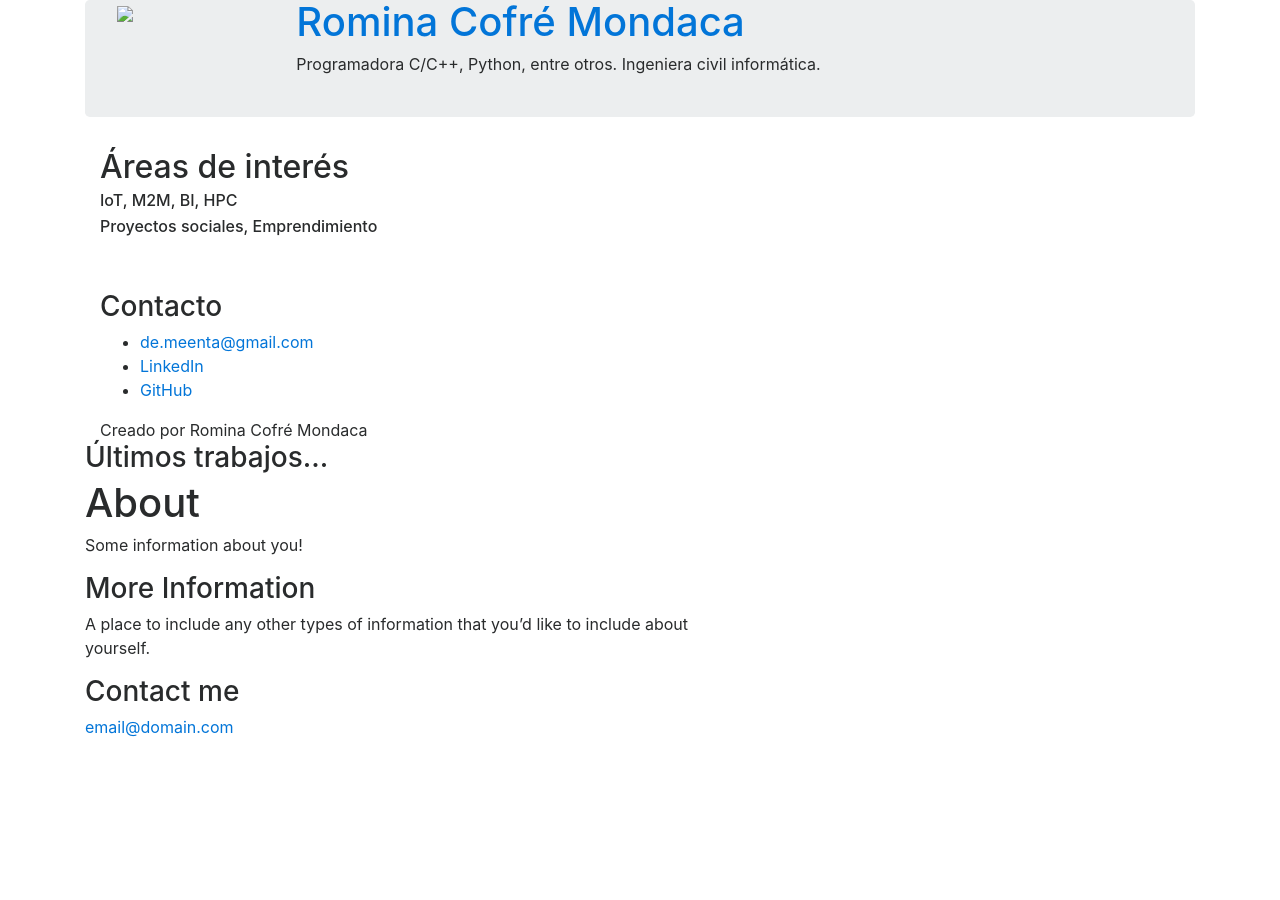
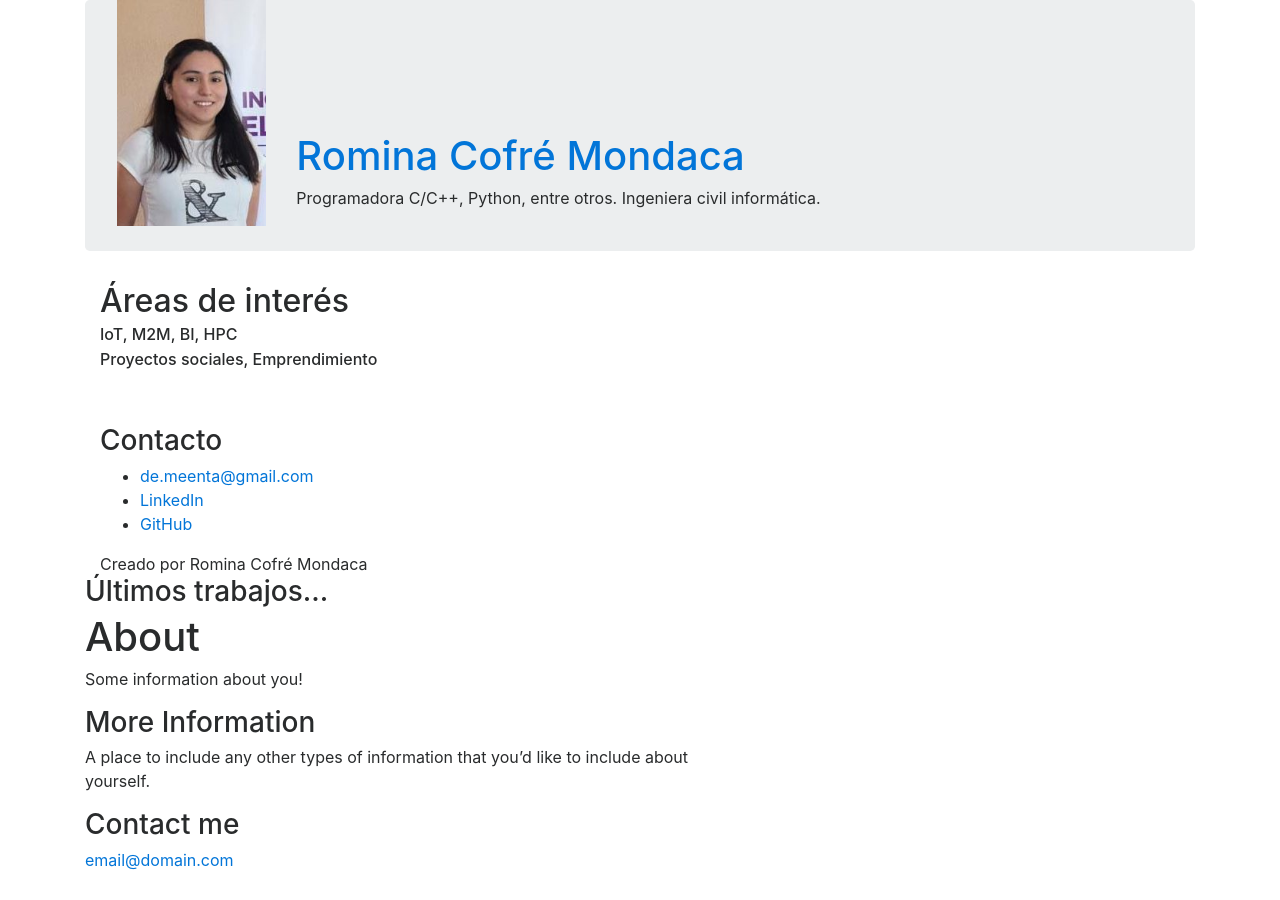
Before and after one commit to demeenta/demeenta.github.io, a Jekyll site: the page built from about.md, in a window 1280 px wide. Built offline with Jekyll 4.4.1, drawn with Linux system fonts in a browser that asks for light colours; nearby versions of some CDN libraries.

Commit message:
title section posts

```diff
--- a/_layouts/default.html
+++ b/_layouts/default.html
@@ -24,7 +24,7 @@
 
         <div class="row" >
           <div class="col">
-            <img src="images/rominarecorte.jpg" width="100%">
+            <img src="{{ site.baseurl }}/images/rominarecorte.jpg" width="100%">
           </div>
           <div class="col-md-10 align-self-end">
               <h1><a href="{{ site.baseurl }}/">Romina Cofré Mondaca</a></h1>
```
